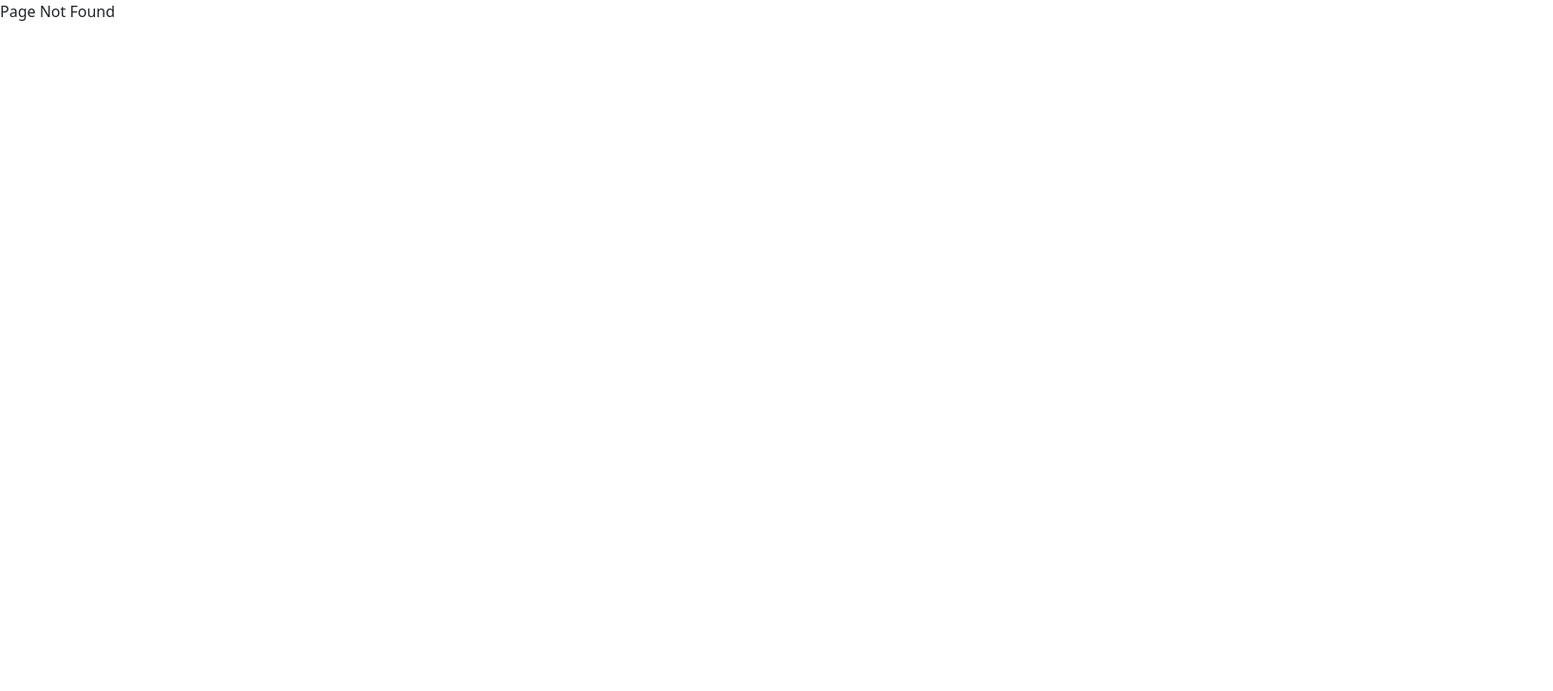
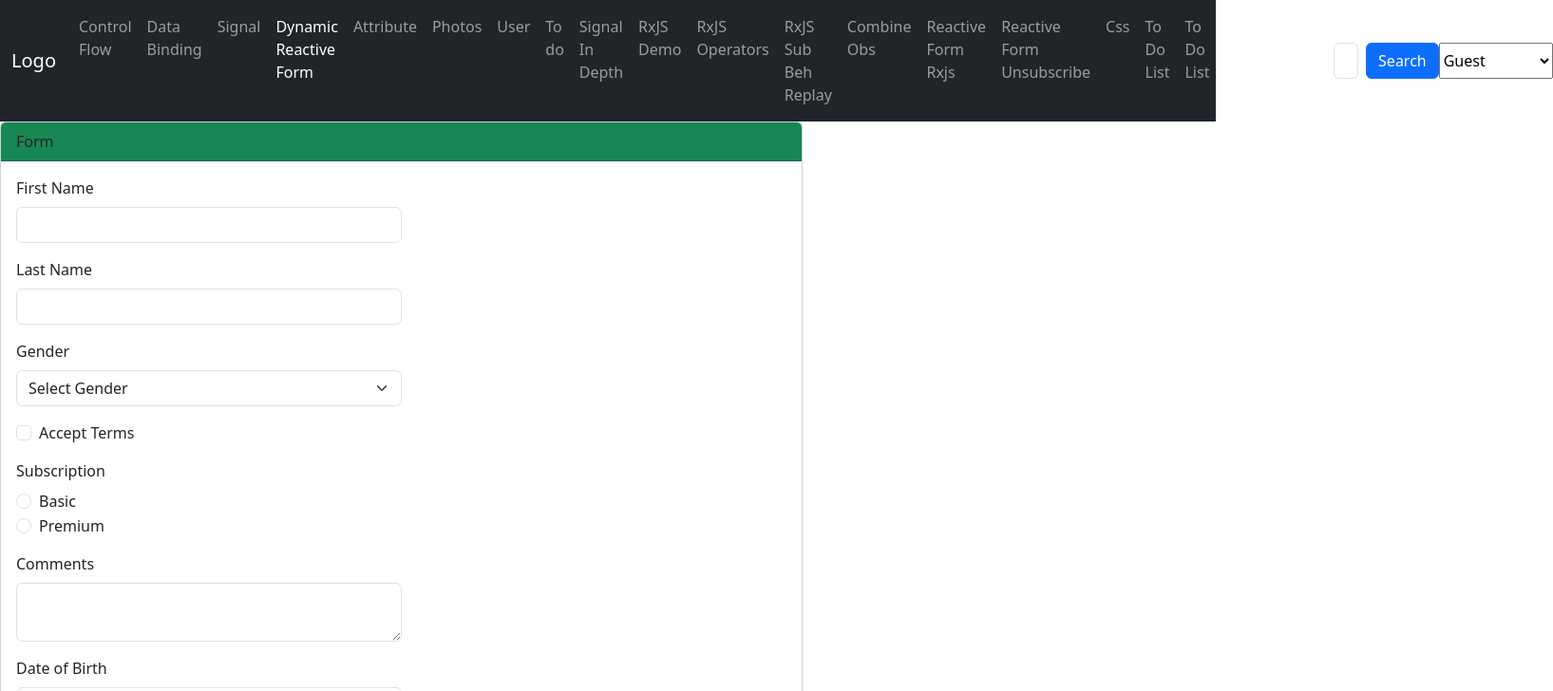
Before and after one commit to ajtech97/angular_20, an Angular app: page /dynamicform in a window 1280 px wide. Before the commit this address had no page. Shown: the top 728 px of the page at 95% size, 1635 px wide, since content can reach past the window. Built offline with nearby package versions, Linux system fonts and the light colour scheme; sample sign-in values are in the browser's storage.

Commit message:
dynamic reactive form

```diff
--- a/src/app/app.routes.ts
+++ b/src/app/app.routes.ts
@@ -8,6 +8,7 @@ import { ModalPopup } from './components/crud/modal-popup/modal-popup';
 import { SidePanel } from './components/crud/side-panel/side-panel';
 import { Css } from './components/css/css';
 import { DataBinding } from './components/data-binding/data-binding';
+import { DynamicReactiveForm } from './components/dynamic-reactive-form/dynamic-reactive-form';
 import { authGuard } from './components/gaurd/auth-guard';
 import { Layout } from './components/layout/layout';
 import { Login } from './components/login/login/login';
@@ -133,7 +134,11 @@ export const routes: Routes = [
                 component: SidePanel,
                 canActivate: [authGuard]
             },
-
+            {
+                path: "dynamicform",
+                component: DynamicReactiveForm,
+                canActivate: [authGuard]
+            },
         ]
     },
     {
--- /dev/null
+++ b/src/app/components/dynamic-reactive-form/dynamic-reactive-form.html
@@ -0,0 +1,80 @@
+<div class="row">
+    <div class="col-8">
+        <div class="card">
+            <div class="card-header bg-success">
+                Form
+            </div>
+            <div class="card-body">
+                <form [formGroup]="studentForm" (ngSubmit)="onSubmit()">
+                    <!-- Form fields will be dynamically generated here -->
+                    @for (item of formFields; track $index) {
+                    <div class="col-6 mb-3">
+                        @switch (item.type) {
+                        @case ('input') {
+                        <label [for]="item.name" class="form-label">{{item.label}}</label>
+                        <input type="text" class="form-control" [id]="item.name" [formControlName]="item.name">
+                        }
+                        @case ('select') {
+                        <label [for]="item.name" class="form-label">{{item.label}}</label>
+                        <select class="form-select" [id]="item.name" [formControlName]="item.name">
+                            <option value="">Select {{item.label}}</option>
+                            @for (option of item.options; track $index) {
+                            <option [value]="option.value">{{option.label}}</option>
+                            }
+                        </select>
+                        }
+                        @case ('textarea') {
+                        <label [for]="item.name" class="form-label">{{item.label}}</label>
+                        <textarea class="form-control" [id]="item.name" [formControlName]="item.name"></textarea>
+                        }
+                        @case ('checkbox') {
+                        <div class="form-check">
+                            <input class="form-check-input" type="checkbox" [id]="item.name"
+                                [formControlName]="item.name">
+                            <label class="form-check-label" [for]="item.name">{{item.label}}</label>
+                        </div>
+                        }
+                        @case ('radio') {
+                        <label class="form-label">{{item.label}}</label>
+                        @for (option of item.options; track $index) {
+                        <div class="form-check">
+                            <input class="form-check-input" type="radio" [id]="item.name + '_' + option.value"
+                                [formControlName]="item.name" [value]="option.value">
+                            <label class="form-check-label"
+                                [for]="item.name + '_' + option.value">{{option.label}}</label>
+                        </div>
+                        }
+                        }
+                        @case ('date') {
+                        <label [for]="item.name" class="form-label">{{item.label}}</label>
+                        <input type="date" class="form-control" [id]="item.name" [formControlName]="item.name">
+                        }
+                        }
+
+                        @if (studentForm.controls[item.name].invalid && (studentForm.controls[item.name].touched ||
+                        studentForm.controls[item.name].dirty || isFormSubmitted)) {
+                        <div class="text-danger">
+                            @switch (true) {
+                            @case (studentForm.controls[item.name].hasError('required')) {
+                            <span>{{item.label}} is required</span>
+                            }
+                            @case (studentForm.controls[item.name].hasError('minlength')) {
+                            <span>Minimum {{studentForm.controls[item.name].errors?.['minlength'].requiredLength}}
+                                characters required</span>
+                            }
+                            @case (studentForm.controls[item.name].hasError('maxlength')) {
+                            <span>Maximum {{studentForm.controls[item.name].errors?.['maxlength'].requiredLength}}
+                                characters allowed</span>
+                            }
+                            }
+                        </div>
+                        }
+
+                    </div>
+                    }
+                    <button type="submit" class="btn btn-success">Submit</button>
+                </form>
+            </div>
+        </div>
+    </div>
+</div>
--- /dev/null
+++ b/src/app/components/dynamic-reactive-form/dynamic-reactive-form.ts
@@ -0,0 +1,73 @@
+import { Component } from '@angular/core';
+import { FormBuilder, FormGroup, ReactiveFormsModule, Validators, ɵInternalFormsSharedModule } from '@angular/forms';
+import { DNAMIC_FORM } from '../../constant/global.constant';
+
+@Component({
+  selector: 'app-dynamic-reactive-form',
+  imports: [ɵInternalFormsSharedModule, ReactiveFormsModule],
+  templateUrl: './dynamic-reactive-form.html',
+  styleUrl: './dynamic-reactive-form.css',
+})
+export class DynamicReactiveForm {
+
+  studentForm!: FormGroup
+  isFormSubmitted = false;
+
+  constructor(private fb: FormBuilder) {
+  }
+
+  formFields = DNAMIC_FORM.EFORM;
+
+  ngOnInit() {
+    this.studentForm = this.buildForm(this.formFields);
+  }
+
+  buildForm(fields: any[]) {
+    const group: any = {};
+    fields.forEach(field => {
+      group[field.name] = [field.value ?? '', this.mapValidators(field.validators)];
+    });
+    return this.fb.group(group);
+  }
+
+  mapValidators(validators: any) {
+    const formValidators: any[] = [];
+
+    if (validators) {
+      Object.keys(validators).forEach((validator: any) => {
+        switch (validator) {
+          case 'required':
+            if (validators[validator]) {
+              formValidators.push(Validators.required);
+            }
+            break;
+          case 'minLength':
+            formValidators.push(Validators.minLength(validators[validator]));
+            break;
+          case 'maxLength':
+            formValidators.push(Validators.maxLength(validators[validator]));
+            break;
+          case 'requiredTrue':
+            if (validators[validator]) {
+              formValidators.push(Validators.requiredTrue);
+            }
+            break;
+        }
+      });
+    }
+
+    return formValidators;
+  }
+
+  onSubmit() {
+    this.isFormSubmitted = true;
+
+    if (this.studentForm.invalid) {
+      this.studentForm.markAllAsTouched();
+      return;
+    }
+
+    console.log(this.studentForm.value);
+  }
+
+}
--- a/src/app/constant/global.constant.ts
+++ b/src/app/constant/global.constant.ts
@@ -14,6 +14,84 @@ export const GlobalConstants = {
             "title": "Signal",
             "routerName": "signal",
             allowedRoles: ["guest", "admin"]
+        },
+        {
+            "title": "Dynamic Reactive Form",
+            "routerName": "dynamicform",
+            allowedRoles: ["guest", "admin"]
         }
     ]
 }
+
+
+export const DNAMIC_FORM = {
+    EFORM: [
+        {
+            "type": "input",
+            "label": "First Name",
+            "name": "firstName",
+            "value": "",
+            "validators": {
+                "required": true,
+                "minLength": 2
+            }
+        },
+        {
+            "type": "input",
+            "label": "Last Name",
+            "name": "lastName",
+            "value": "",
+            "validators": {
+                "required": true,
+                "minLength": 2
+            }
+        },
+        {
+            "type": "select",
+            "label": "Gender",
+            "name": "gender",
+            "value": "",
+            "options": [
+                { "label": "Male", "value": "male" },
+                { "label": "Female", "value": "female" }
+            ]
+        },
+        {
+            "type": "checkbox",
+            "label": "Accept Terms",
+            "name": "acceptTerms",
+            "value": false,
+            "validators": {
+                "requiredTrue": true
+            }
+        },
+        {
+            "type": "radio",
+            "label": "Subscription",
+            "name": "subscription",
+            "value": "",
+            "options": [
+                { "label": "Basic", "value": "basic" },
+                { "label": "Premium", "value": "premium" }
+            ]
+        },
+        {
+            "type": "textarea",
+            "label": "Comments",
+            "name": "comments",
+            "value": "",
+            "validators": {
+                "maxLength": 500
+            }
+        },
+        {
+            "type": "date",
+            "label": "Date of Birth",
+            "name": "dob",
+            "value": "",
+            "validators": {
+                "required": true
+            }
+        }
+    ]
+}
```
Also changed, not shown: src/app/components/dynamic-reactive-form/dynamic-reactive-form.css (added), 1 other file (tests, documents, lock files or other folders).
